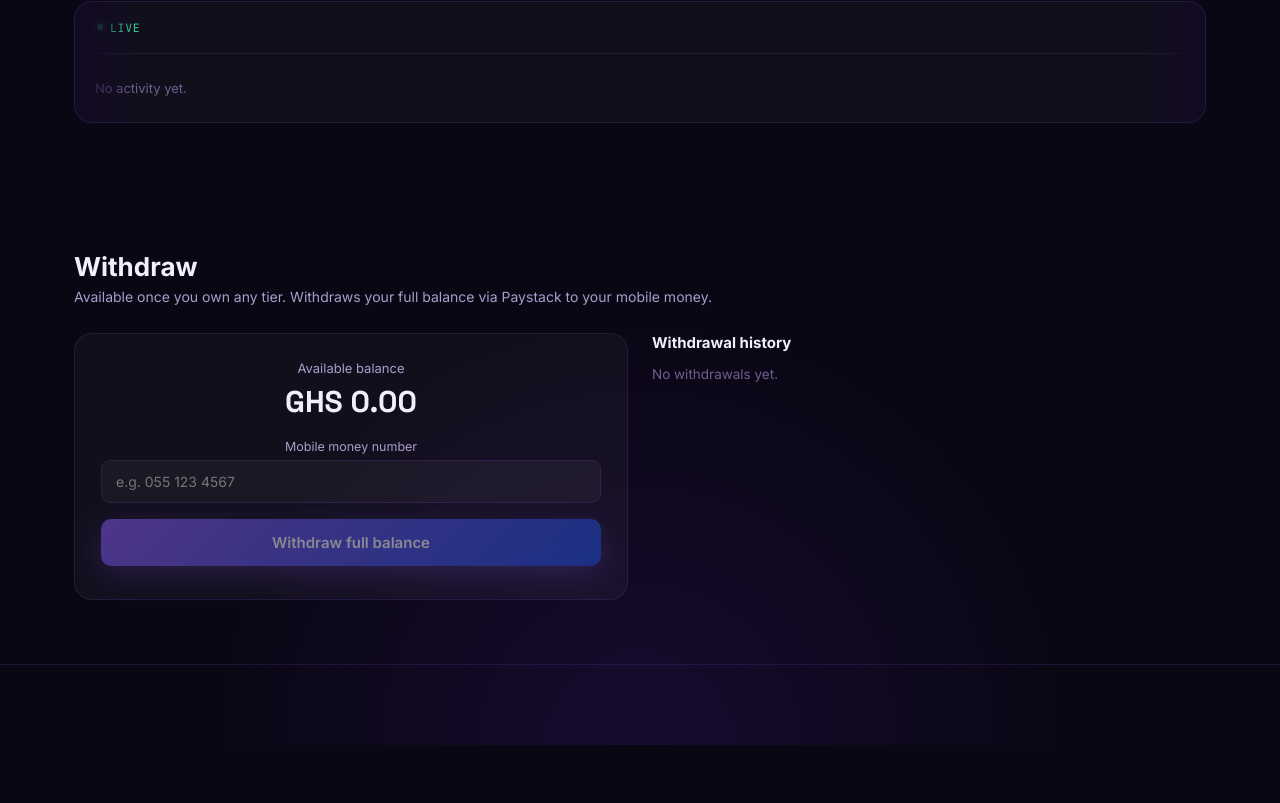
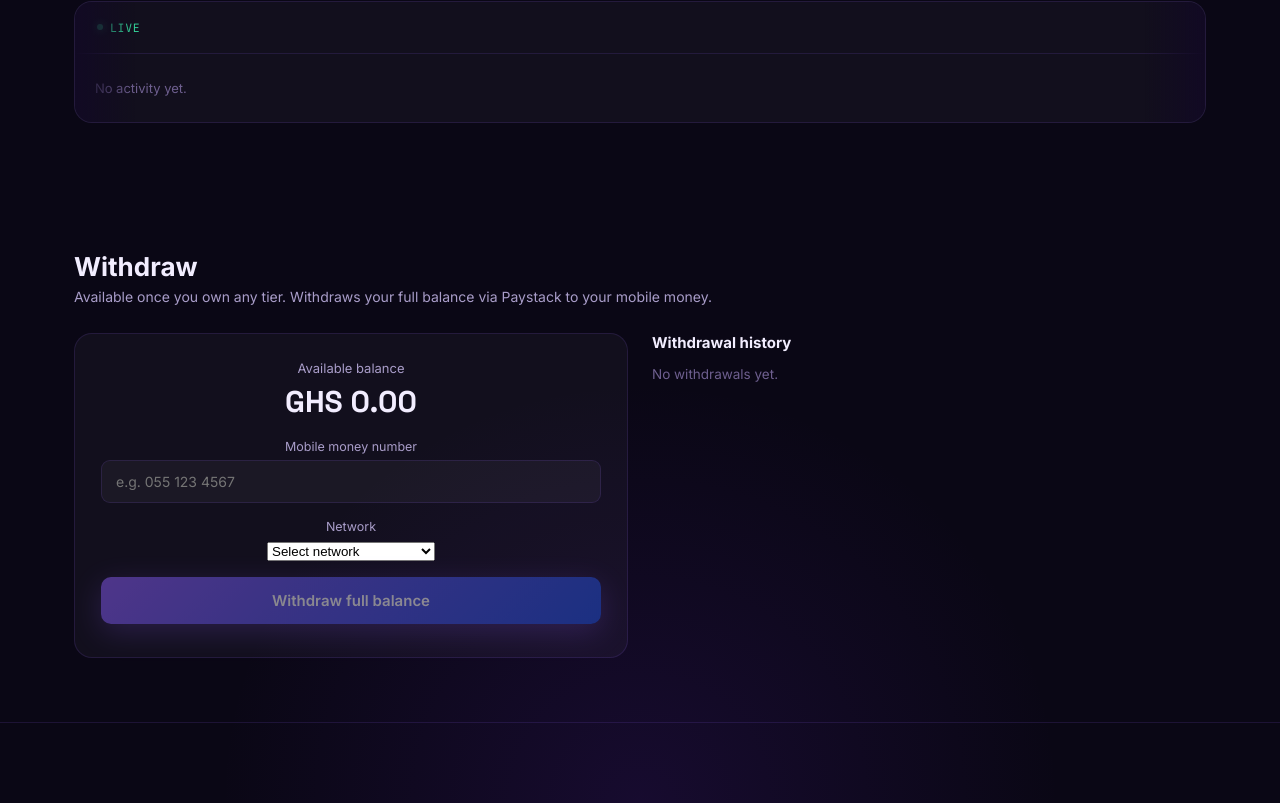
Before and after one commit to loomlyzservices-beep/advault-frontend, a website with bundled scripts: page index.html in a window 1280 px wide. Shown: the part 1916-2719 px from the top of the page. Before the commit the page ends 2661 px from the top, so only its background shows below. Built offline with nearby package versions, Linux system fonts and the light colour scheme; no server answers.

Commit message:
Update index.html

```diff
--- a/index.html
+++ b/index.html
@@ -115,6 +115,15 @@
       <div class="field" style="width:100%;">
         <label>Mobile money number</label>
         <input type="tel" id="withdrawPhone" placeholder="e.g. 055 123 4567">
+      </div>
+      <div class="field" style="width:100%;">
+        <label>Network</label>
+        <select id="withdrawNetwork">
+          <option value="">Select network</option>
+          <option value="mtn">MTN Mobile Money</option>
+          <option value="vodafone">Telecel Cash (Vodafone)</option>
+          <option value="airteltigo">AirtelTigo Money</option>
+        </select>
       </div>
       <button class="btn-primary" style="width:100%;" id="withdrawBtn">Withdraw full balance</button>
       <div class="error-text" id="withdrawError"></div>
```
